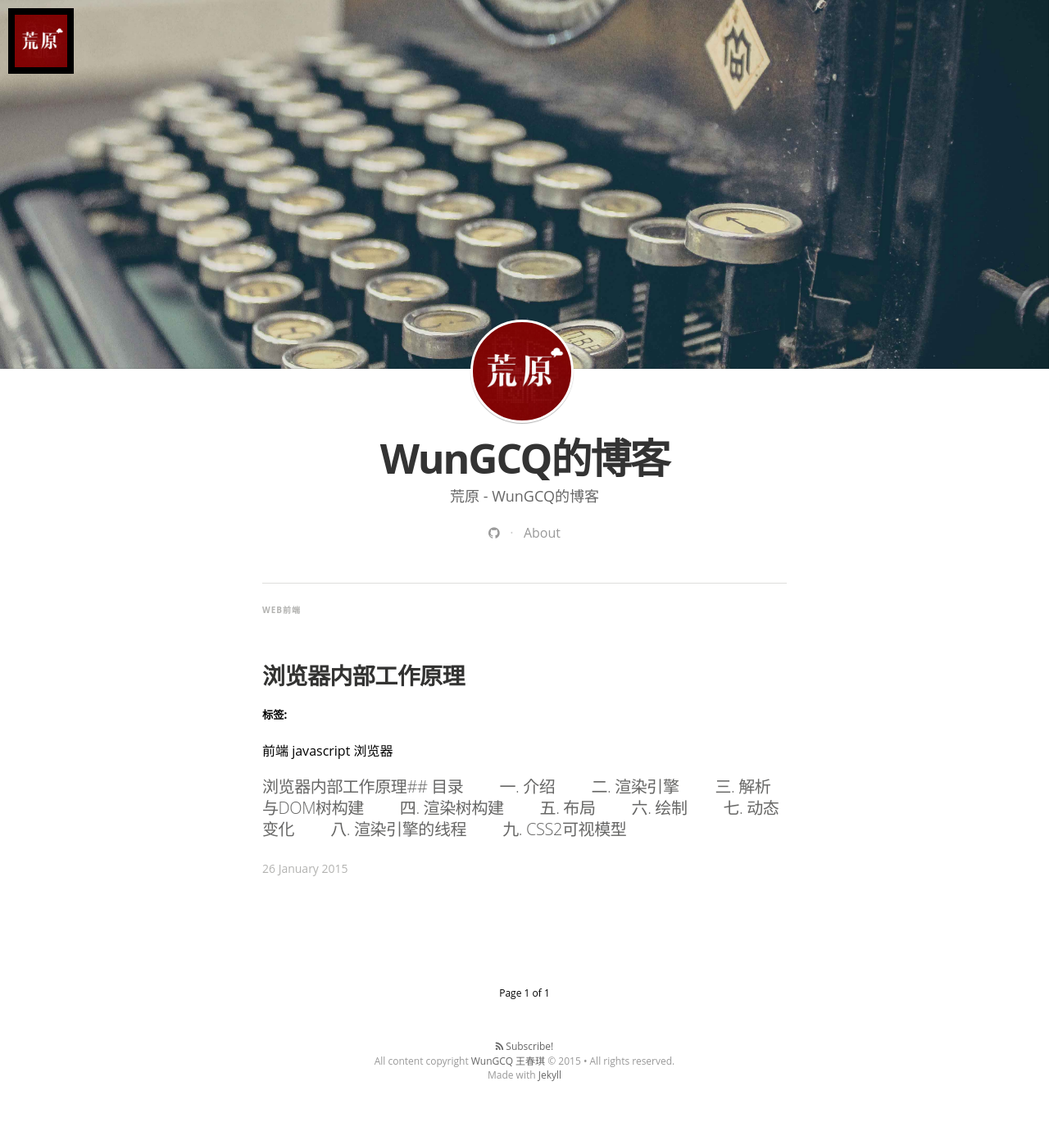
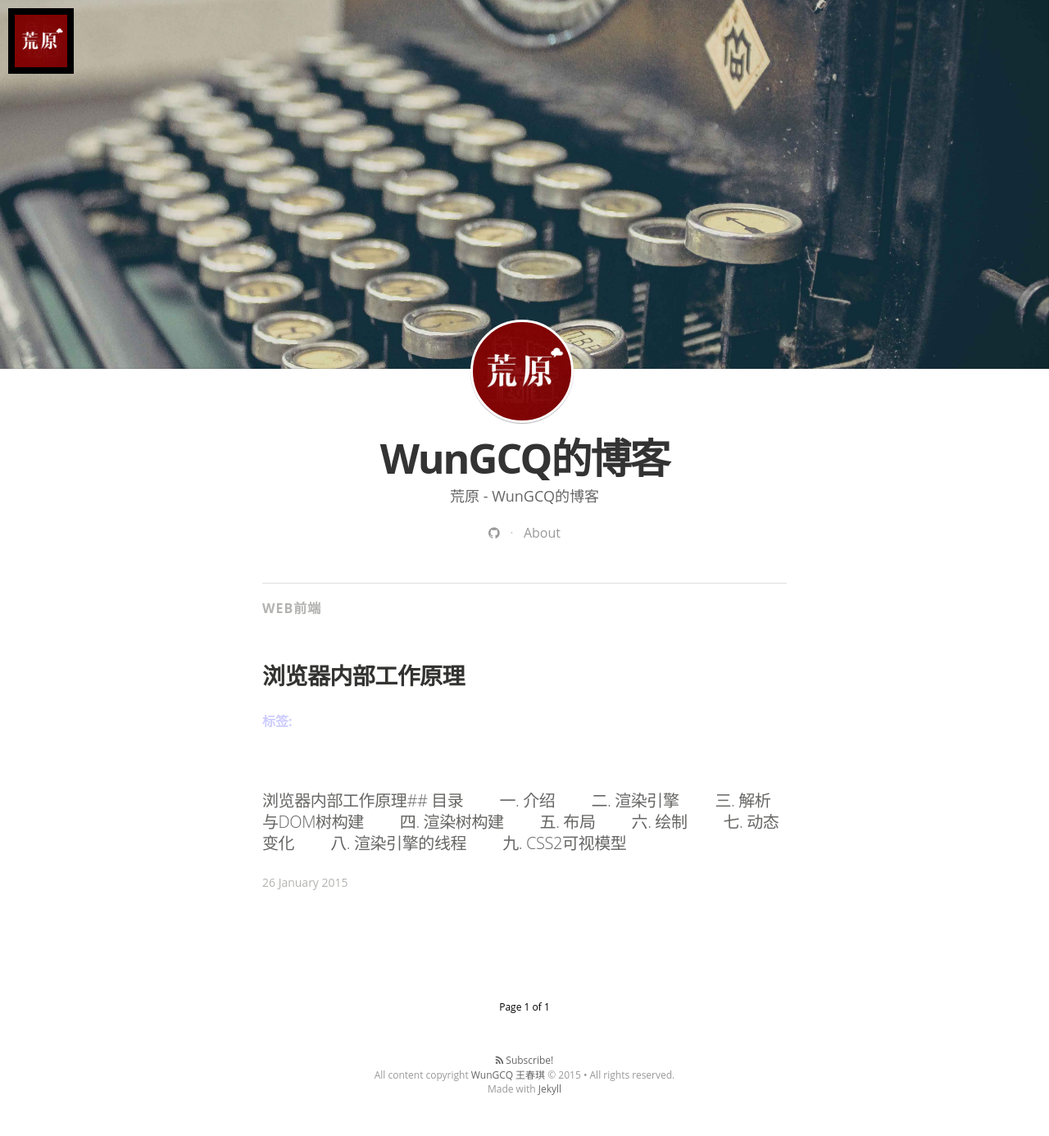
Before and after one commit to wcqblog/wcqblog.github.io, a Jekyll site: the page built from index.html, in a window 1280 px wide. Shown: the whole page at 82% size. Built offline with Jekyll 4.4.1, drawn with Linux system fonts in a browser that asks for light colours; nearby versions of some CDN libraries; some web fonts are replaced; Markdown is read by kramdown in place of the engine named in the settings; the list of posts is cut into pages by our own code.

Commit message:
Update main.sass

```diff
--- a/css/main.sass
+++ b/css/main.sass
@@ -181,13 +181,24 @@ body
   padding: 16px 0
   span
     color: #b3b3b1
-    font-size: $rs/8*5
+    font-size: $rs
     text-transform: uppercase
     letter-spacing: 1px
 
 .archive-template
   .index-headline.featured
     display: none
+.categories
+  h5
+    font-size: $rs
+    color: #ccccff
+  span
+    font-size: 0.9em
+    display: inline-block
+    margin-left: 1em
+    padding: 3px 8px
+    border-radius: #E34F1B
+    color: #ffffff
 
 .pagination
   text-align: center
```
